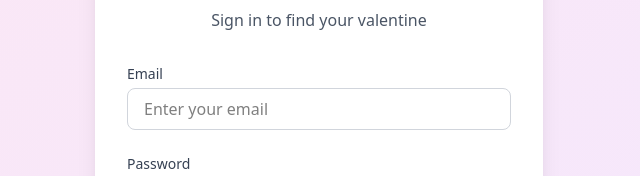
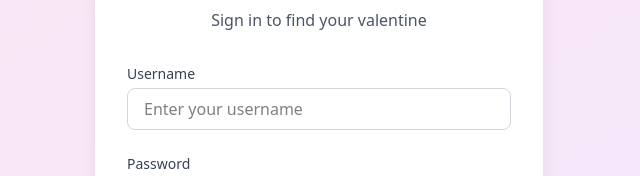
Before and after one commit to alex-away/mit-valentines, a React (Vite) app in the folder frontend/: page /login in a window 1280 px wide. Shown: the part 242-418 px from the top of the page, without its empty margins (321-961 px from the left). Built offline with nearby package versions, Linux system fonts and the light colour scheme; no server answers.

Commit message:
Update LoginForm to use username instead of email

```diff
--- a/frontend/src/components/LoginForm.jsx
+++ b/frontend/src/components/LoginForm.jsx
@@ -4,7 +4,7 @@
 const LoginForm = () => {
     const navigate = useNavigate()
     const [formData, setFormData] = useState({
-        email: "",
+        username: "",
         password: "",
     })
     const [error, setError] = useState("")
@@ -91,16 +91,16 @@
                                     htmlFor="email"
                                     className="block text-sm font-medium text-gray-700 mb-1"
                                 >
-                                    Email
+                                    Username
                                 </label>
                                 <input
-                                    type="email"
-                                    name="email"
-                                    id="email"
-                                    value={formData.email}
+                                    type="username"
+                                    name="username"
+                                    id="username"
+                                    value={formData.username}
                                     required
                                     className="w-full px-4 py-2 border border-gray-300 rounded-lg focus:ring-2 focus:ring-pink-500 focus:border-pink-500 transition-colors"
-                                    placeholder="Enter your email"
+                                    placeholder="Enter your username"
                                     onChange={handleChange}
                                 />
                             </div>
```
